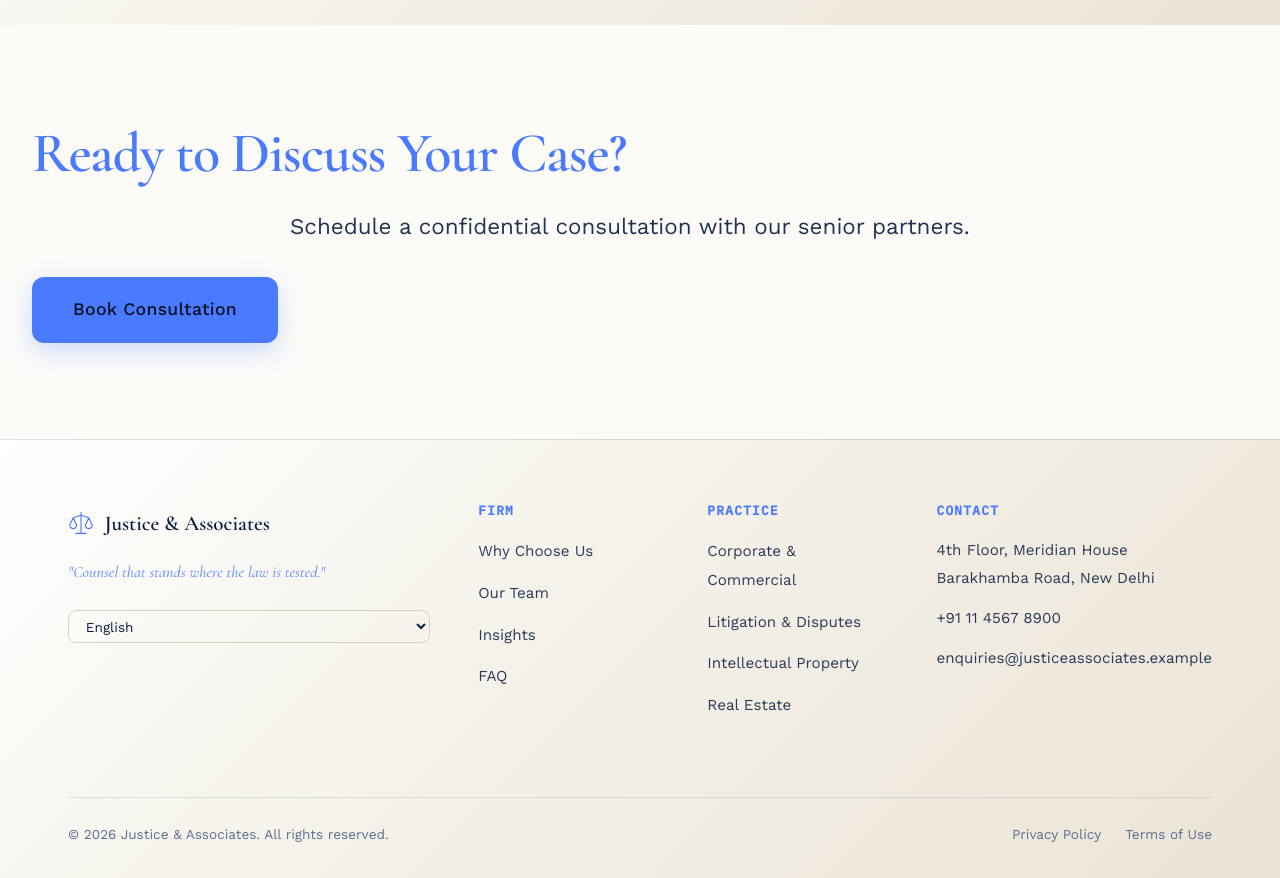
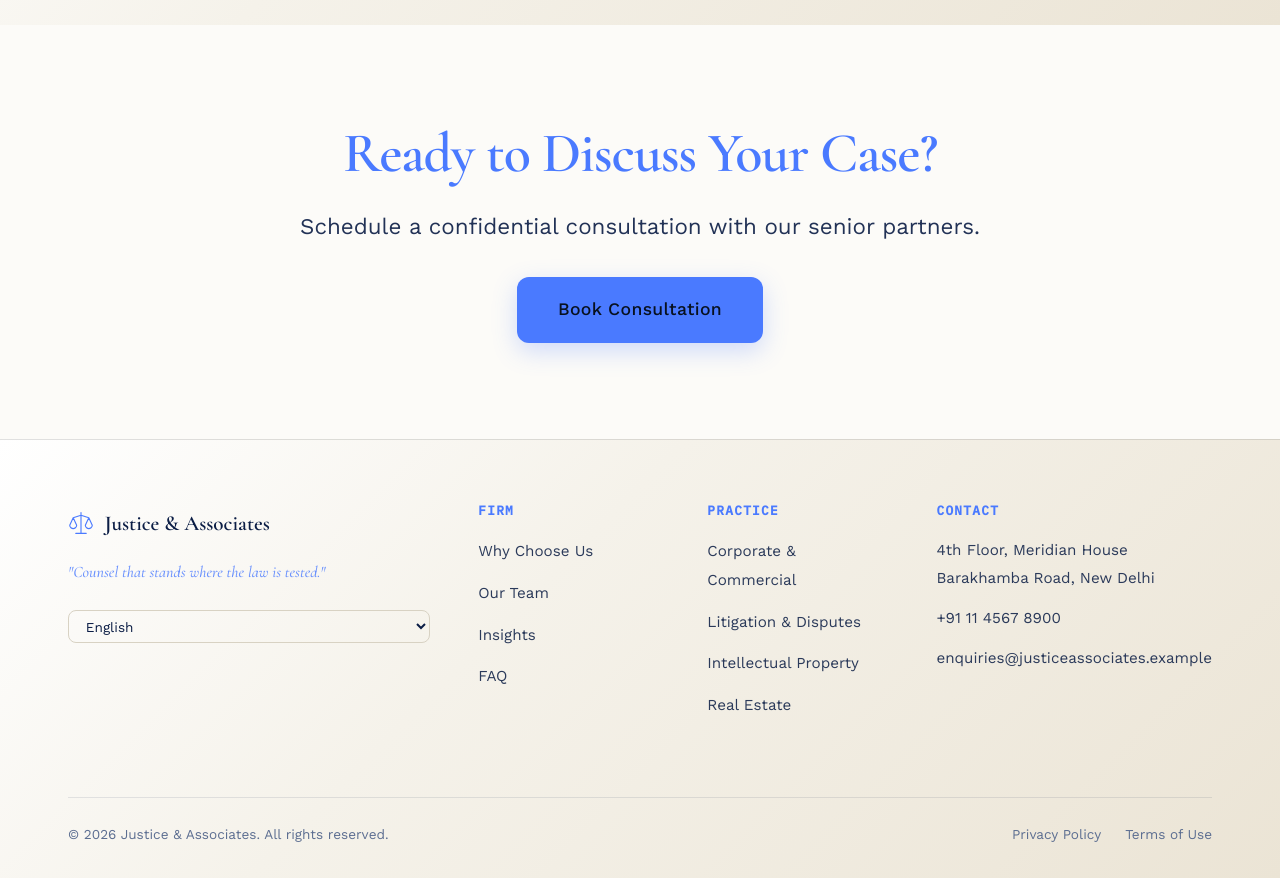
Before and after one commit to lawfirm-delhi/Lawfirm-Website, a React (Vite) app in the folder frontend/: page /why-us in a window 1280 px wide. Shown: the part 2580-3458 px from the top of the page. Built offline with nearby package versions, Linux system fonts and the light colour scheme; no server answers.

Commit message:
style: center align items in WhyUs CTA section

```diff
--- a/frontend/src/pages/LandingPages/WhyUs/WhyUs.jsx
+++ b/frontend/src/pages/LandingPages/WhyUs/WhyUs.jsx
@@ -143,7 +143,7 @@ export default function WhyUs() {
 
       {/* CTA */}
       <section className="landing-section text-center">
-        <motion.div variants={fadeInUp} initial="initial" whileInView="whileInView">
+        <motion.div variants={fadeInUp} initial="initial" whileInView="whileInView" style={{ display: 'flex', flexDirection: 'column', alignItems: 'center', textAlign: 'center' }}>
           <h2 className="section-title" style={{ marginBottom: '1.5rem' }}>Ready to Discuss Your Case?</h2>
           <p className="hero-subtitle" style={{ marginBottom: '2rem' }}>Schedule a confidential consultation with our senior partners.</p>
           <Link to="/consultation" className="btn btn-primary" style={{ padding: '1rem 2.5rem', fontSize: '1.1rem' }}>
```
